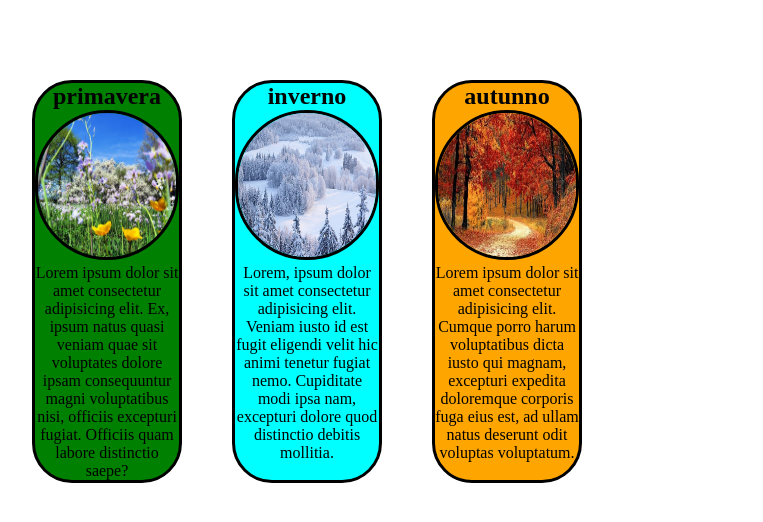
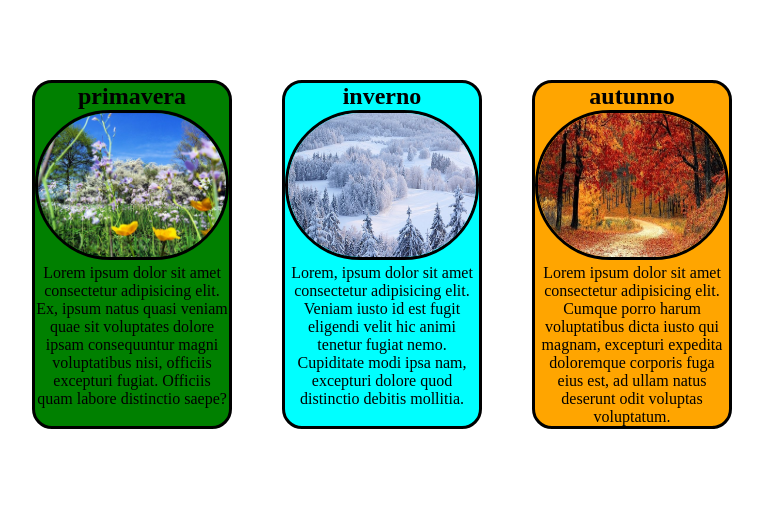
Before and after one commit to Camrotez/csses9, a plain HTML site: page index.html in a window 1280 px wide. Shown: the whole page, without its empty margins (48-811 px from the left). Drawn offline with Linux system fonts and the light colour scheme.

Commit message:
fix something

```diff
--- a/style.css
+++ b/style.css
@@ -11,23 +11,29 @@ div{
 .primavera{
     background-color:green;
     border: 3px solid black;
-    border-radius:40px;
-    max-width: 150px;
+    border-radius:20px;
+    max-width: 200px;
+    min-width: 200px;
+    overflow-y:auto
 
 
 }
 .inverno{
     background-color: aqua;
     border: 3px solid black;
-    border-radius:40px;
-    max-width: 150px;
+    border-radius:20px;
+    max-width: 200px;
+    min-width: 200px;
+    overflow: auto;
 
 }
 .autunno{
     background-color: orange;
     border: 3px solid black;
-    border-radius:40px;
-    max-width: 150px;
+    border-radius:20px;
+    max-width: 200px;
+    min-width: 200px;
+    overflow: auto;
 
 }
 img {
@@ -48,7 +54,8 @@ h1, p{
 
     }
     .primavera,.inverno,.autunno{
-        min-width:150px;
+        min-width:200px;
+        max-width: 200px;
     }
 }
 
```
